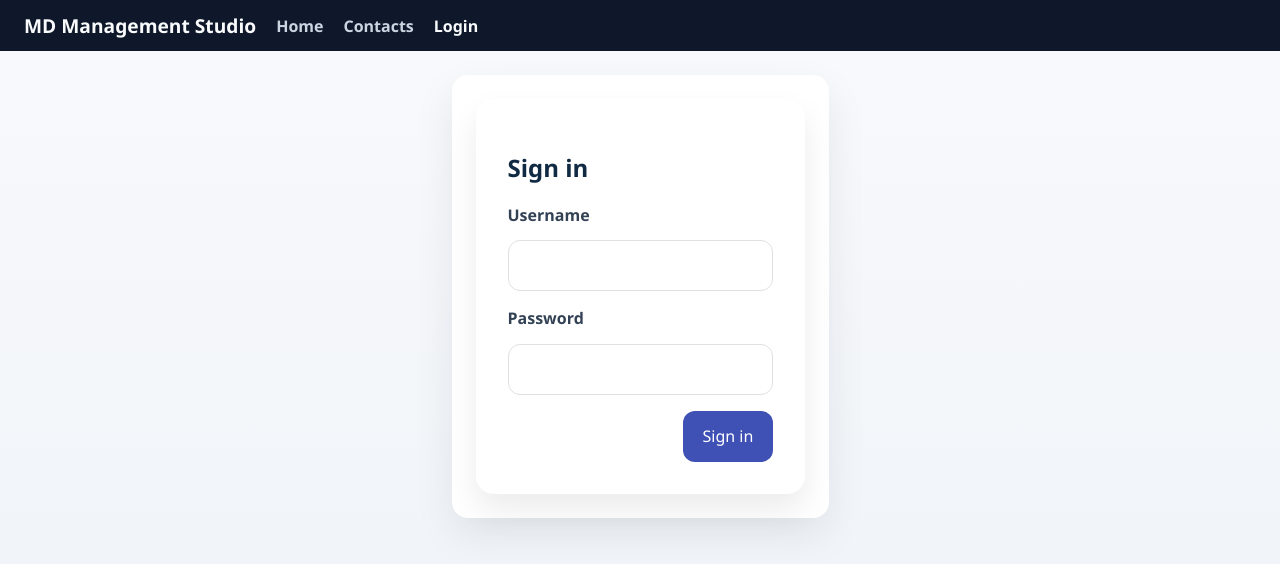
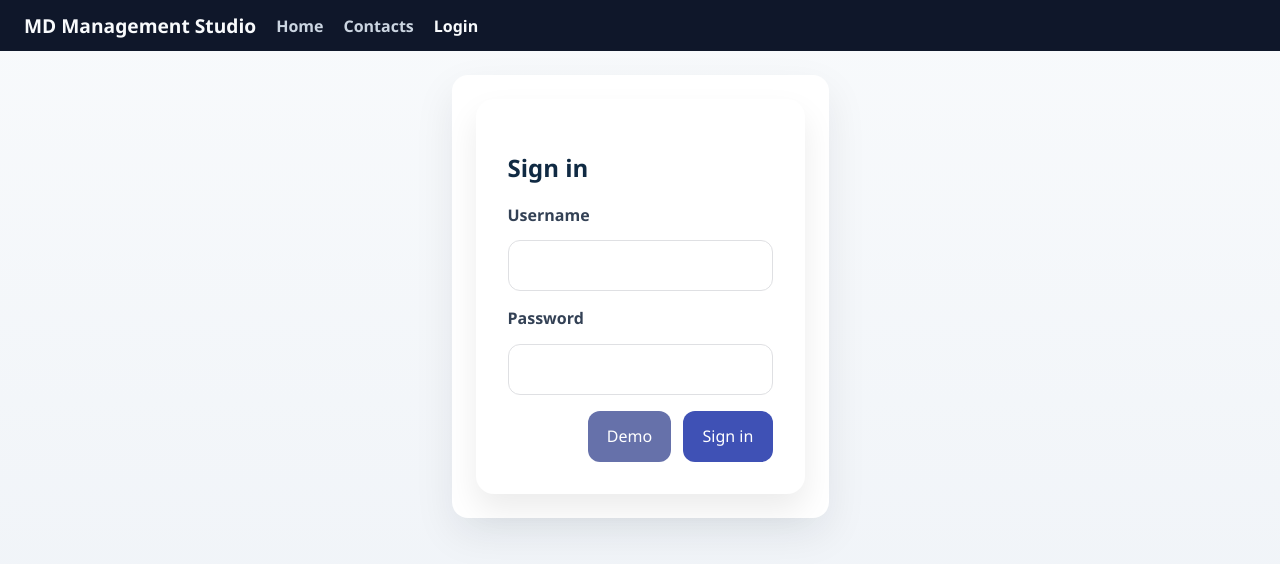
Before and after one commit to mldanello/Contacts-Angular-AI, an Angular app: page /login in a window 1280 px wide. Shown: the top 564 px of the page. Built offline with nearby package versions, Linux system fonts and the light colour scheme; no server answers.

Commit message:
Add a demo button to the login component that auto fills the userid and password and logs into the app

```diff
--- a/src/app/login/login.component.css
+++ b/src/app/login/login.component.css
@@ -27,10 +27,20 @@
 .actions {
   display: flex;
   justify-content: flex-end;
+  gap: 0.75rem;
 }
 
 button.primary {
   background: #3f51b5;
+  color: white;
+  border: none;
+  padding: 0.9rem 1.2rem;
+  border-radius: 12px;
+  cursor: pointer;
+}
+
+button.secondary {
+  background: #6671aa;
   color: white;
   border: none;
   padding: 0.9rem 1.2rem;
@@ -43,6 +53,11 @@ button.primary:disabled {
   cursor: not-allowed;
 }
 
+button.secondary:disabled {
+  opacity: 0.65;
+  cursor: not-allowed;
+}
+
 .error-message {
   margin-top: 1rem;
   color: #b00020;
--- a/src/app/login/login.component.html
+++ b/src/app/login/login.component.html
@@ -11,6 +11,7 @@
         <input id="password" name="password" type="password" [(ngModel)]="password" required />
       </div>
       <div class="actions">
+        <button class="secondary" type="button" (click)="demoLogin()" [disabled]="loading()">Demo</button>
         <button class="primary" type="submit" [disabled]="loading()">{{ loading() ? 'Signing in…' : 'Sign in' }}</button>
       </div>
       @if (authError()) {
--- a/src/app/login/login.component.ts
+++ b/src/app/login/login.component.ts
@@ -56,4 +56,10 @@ export class LoginComponent {
       this.loading.set(false);
     }
   }
+
+  async demoLogin(): Promise<void> {
+    this.username = 'testuser';
+    this.password = 'P@ssw0rd';
+    await this.login();
+  }
 }
```
